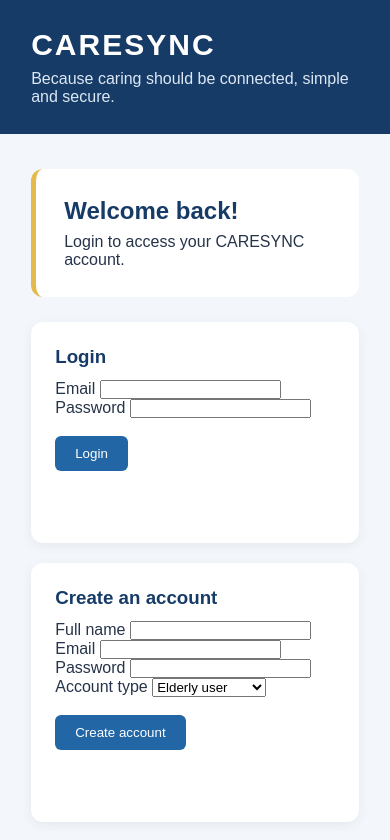
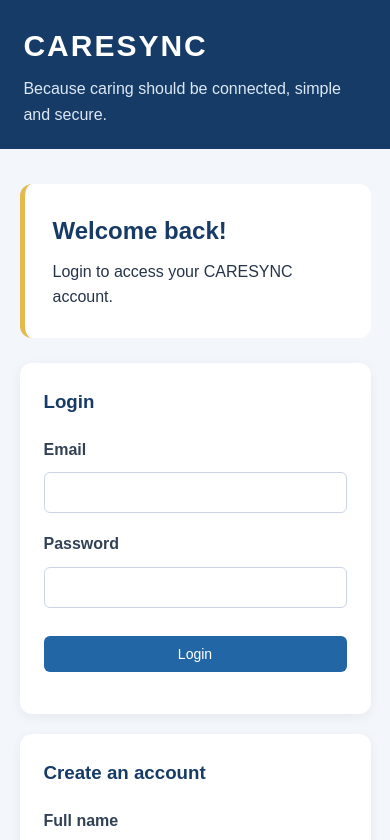
Before and after one commit to ay9265961-lab/CARESYNC, a plain HTML site: page frontend/frontend/frontend/frontend/frontend/login.html in a window 390 px wide. Shown: the top 840 px of the page. Drawn offline with Linux system fonts and the light colour scheme; files that its build step writes are made by us from their sources; files whose address does not match are found by name.

Commit message:
Improve CARESYNC dashboard and form styling

```diff
--- a/frontend/frontend/style.css
+++ b/frontend/frontend/style.css
@@ -9,12 +9,15 @@ body {
     font-family: Arial, sans-serif;
     background: #f3f6fb;
     color: #263449;
+    line-height: 1.6;
 }
+
+/* Header */
 
 .topbar {
     background: #173b67;
     color: white;
-    padding: 28px 8%;
+    padding: 25px 8%;
 }
 
 .topbar h1 {
@@ -23,9 +26,28 @@ body {
 }
 
 .topbar p {
-    margin-top: 8px;
+    margin-top: 6px;
     color: #dce8f5;
 }
+
+nav {
+    display: flex;
+    align-items: center;
+    gap: 15px;
+    margin-top: 16px;
+}
+
+nav a {
+    color: white;
+    text-decoration: none;
+    font-weight: bold;
+}
+
+nav a:hover {
+    text-decoration: underline;
+}
+
+/* Main dashboard */
 
 .dashboard {
     width: 84%;
@@ -46,6 +68,8 @@ body {
     margin-bottom: 8px;
 }
 
+/* Feature cards */
+
 .feature-grid {
     display: grid;
     grid-template-columns: repeat(auto-fit, minmax(240px, 1fr));
@@ -65,10 +89,10 @@ body {
 }
 
 .feature-card p {
-    line-height: 1.5;
     color: #64748b;
-    min-height: 48px;
 }
+
+/* Buttons */
 
 button {
     margin-top: 18px;
@@ -78,20 +102,77 @@ button {
     padding: 10px 20px;
     border-radius: 6px;
     cursor: pointer;
+    font-size: 14px;
 }
 
 button:hover {
     background: #174a7b;
 }
 
-#message {
-    margin-top: 24px;
+/* Forms */
+
+form {
+    display: flex;
+    flex-direction: column;
+    gap: 10px;
+}
+
+label {
+    font-weight: bold;
+    color: #334155;
+    margin-top: 8px;
+}
+
+input,
+select {
+    width: 100%;
+    padding: 11px;
+    border: 1px solid #cbd5e1;
+    border-radius: 6px;
+    font-size: 15px;
+    background: white;
+}
+
+input:focus,
+select:focus {
+    outline: 2px solid #2366a5;
+    border-color: #2366a5;
+}
+
+/* Messages */
+
+#message,
+#login-message,
+#register-message {
+    margin-top: 18px;
     color: #173b67;
     font-weight: bold;
 }
+
+/* Footer */
 
 footer {
     text-align: center;
     padding: 22px;
     color: #64748b;
 }
+
+/* Mobile layout */
+
+@media (max-width: 600px) {
+    .topbar {
+        padding: 22px 6%;
+    }
+
+    .dashboard {
+        width: 90%;
+    }
+
+    .feature-grid {
+        grid-template-columns: 1fr;
+    }
+
+    nav {
+        flex-wrap: wrap;
+    }
+}
```
